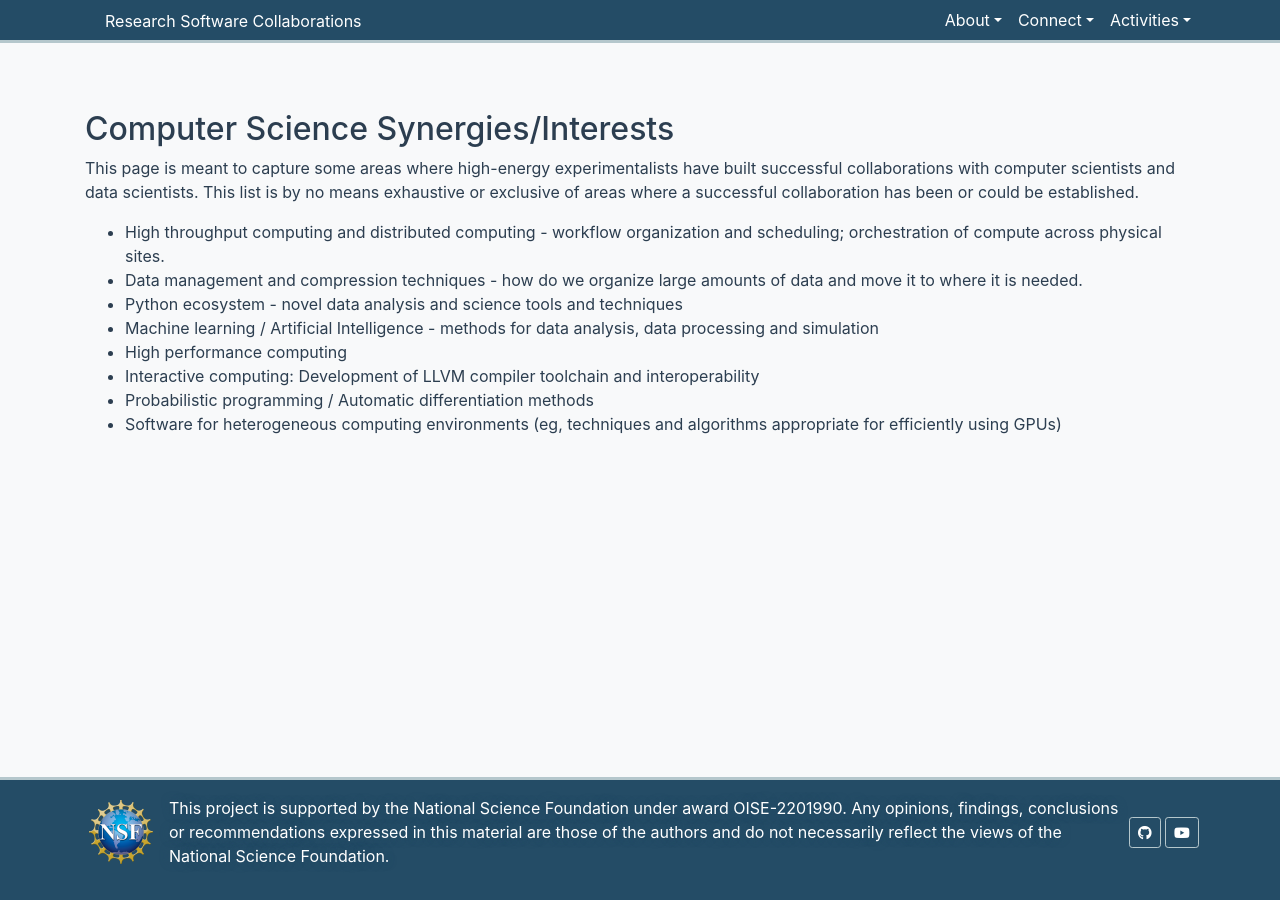
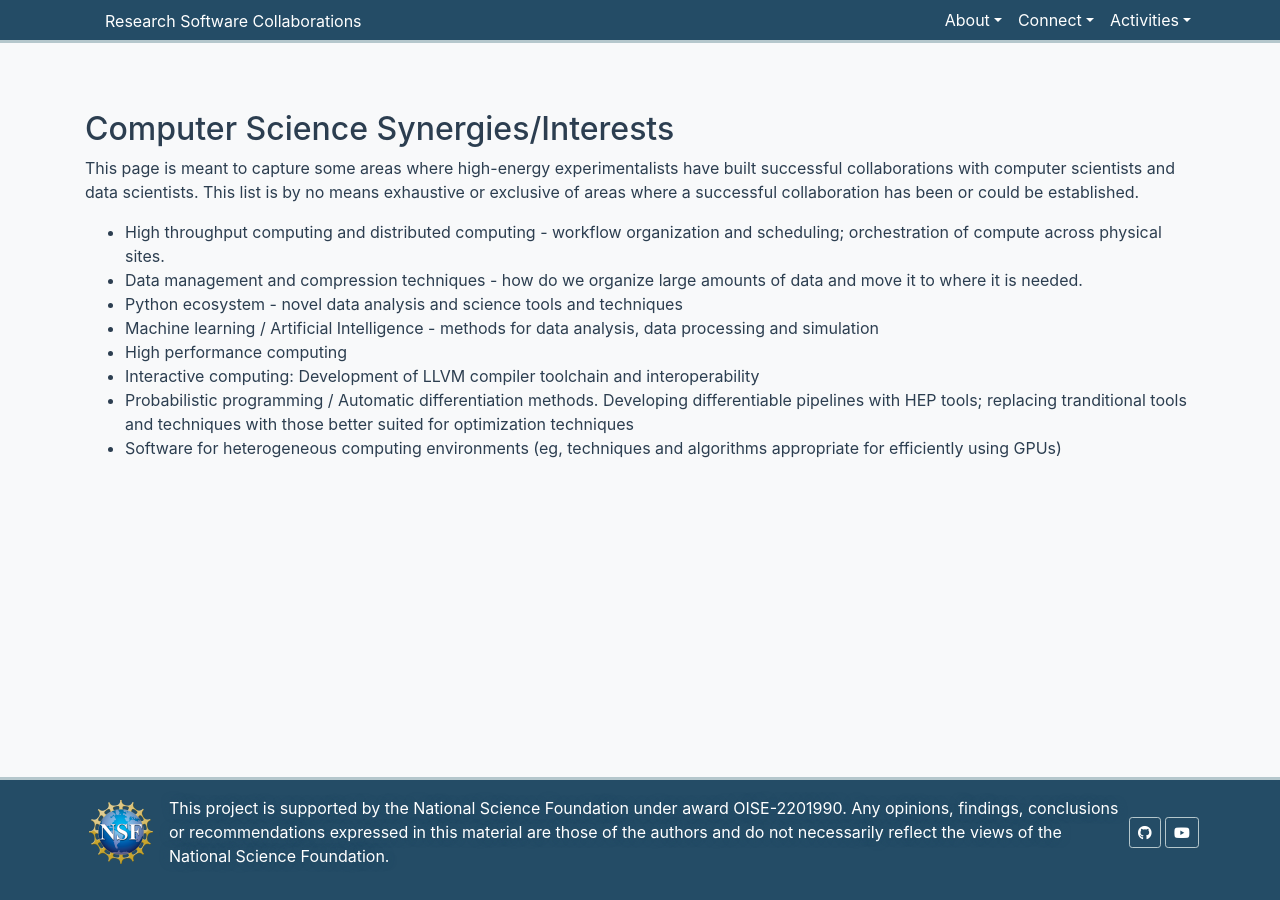
Before and after one commit to research-software-collaborations/research-software-collaborations.github.io, a Jekyll site: the page built from pages/cs_interests.md, in a window 1280 px wide. Built offline with Jekyll 4.4.1, drawn with Linux system fonts in a browser that asks for light colours; cached includes are drawn as plain includes.

Commit message:
Update cs_interests.md

```diff
--- a/pages/cs_interests.md
+++ b/pages/cs_interests.md
@@ -16,5 +16,5 @@ has been or could be established.
   * Machine learning / Artificial Intelligence - methods for data analysis, data processing and simulation
   * High performance computing
   * Interactive computing: Development of LLVM compiler toolchain and interoperability
-  * Probabilistic programming / Automatic differentiation methods
+  * Probabilistic programming / Automatic differentiation methods. Developing differentiable pipelines with HEP tools; replacing tranditional tools and techniques with those better suited for optimization techniques
   * Software for heterogeneous computing environments (eg, techniques and algorithms appropriate for efficiently using GPUs)
```
